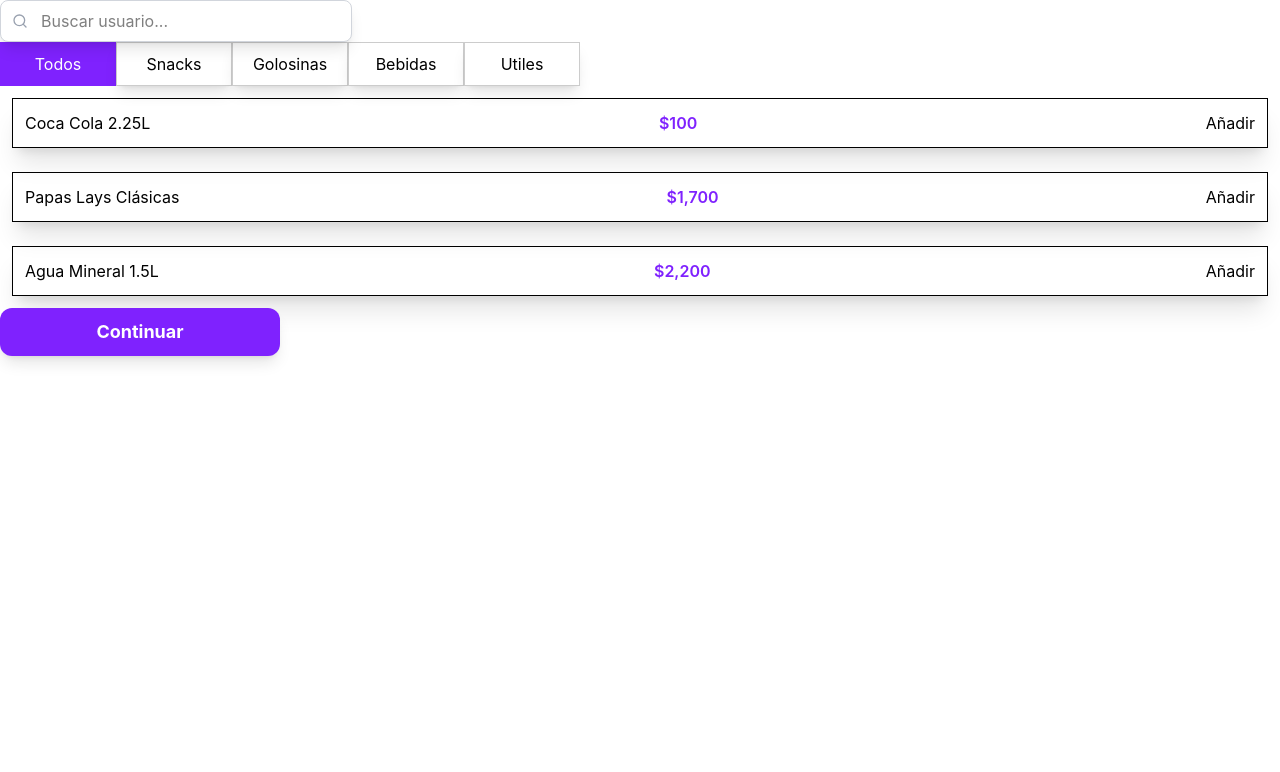
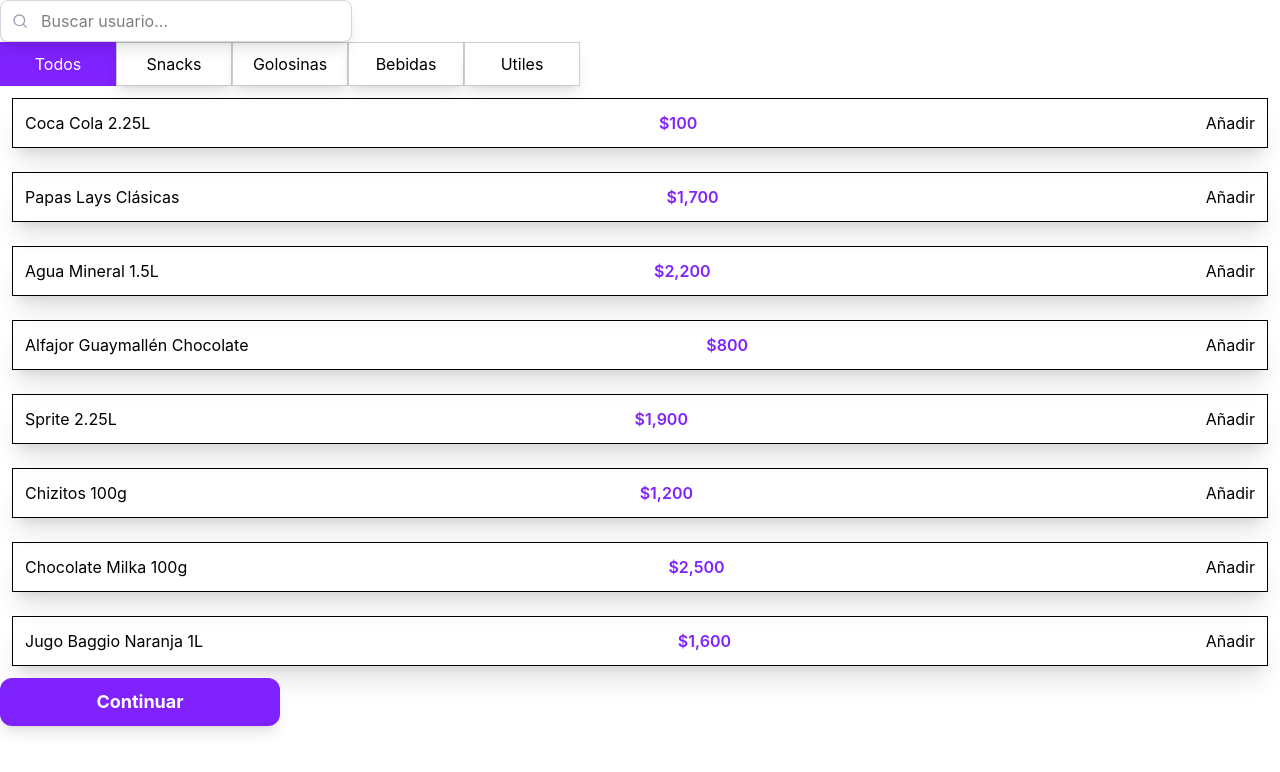
Before and after one commit to palavecino12/Zapi, a React (Vite) app in the folder frontend/: page /list in a window 1280 px wide. Shown: the top 772 px of the page. Built offline with nearby package versions, Linux system fonts and the light colour scheme; what @zxing/browser would draw is missing.

Commit message:
mas productos

```diff
--- a/frontend/src/pages/client/ViewProductList.tsx
+++ b/frontend/src/pages/client/ViewProductList.tsx
@@ -13,7 +13,7 @@
         id: 180001,
         code: "P001",
         name: "Coca Cola 2.25L",
-        category:"Bebidas",
+        category: "Bebidas",
         price: 100,
         stock: 25,
         createdAt: "2026-07-01T10:30:00.000Z"
@@ -22,7 +22,7 @@
         id: 180002,
         code: "P002",
         name: "Papas Lays Clásicas",
-        category:"Snacks",
+        category: "Snacks",
         price: 1700,
         stock: 15,
         createdAt: "2026-07-01T10:35:00.000Z"
@@ -31,10 +31,55 @@
         id: 180003,
         code: "P003",
         name: "Agua Mineral 1.5L",
-        category:"Bebidas",
+        category: "Bebidas",
         price: 2200,
         stock: 40,
         createdAt: "2026-07-01T10:40:00.000Z"
+    },
+    {
+        id: 180004,
+        code: "P004",
+        name: "Alfajor Guaymallén Chocolate",
+        category: "Golosinas",
+        price: 800,
+        stock: 30,
+        createdAt: "2026-07-01T10:45:00.000Z"
+    },
+    {
+        id: 180005,
+        code: "P005",
+        name: "Sprite 2.25L",
+        category: "Bebidas",
+        price: 1900,
+        stock: 20,
+        createdAt: "2026-07-01T10:50:00.000Z"
+    },
+    {
+        id: 180006,
+        code: "P006",
+        name: "Chizitos 100g",
+        category: "Snacks",
+        price: 1200,
+        stock: 18,
+        createdAt: "2026-07-01T10:55:00.000Z"
+    },
+    {
+        id: 180007,
+        code: "P007",
+        name: "Chocolate Milka 100g",
+        category: "Golosinas",
+        price: 2500,
+        stock: 12,
+        createdAt: "2026-07-01T11:00:00.000Z"
+    },
+    {
+        id: 180008,
+        code: "P008",
+        name: "Jugo Baggio Naranja 1L",
+        category: "Bebidas",
+        price: 1600,
+        stock: 22,
+        createdAt: "2026-07-01T11:05:00.000Z"
     },
 ];
 
```
